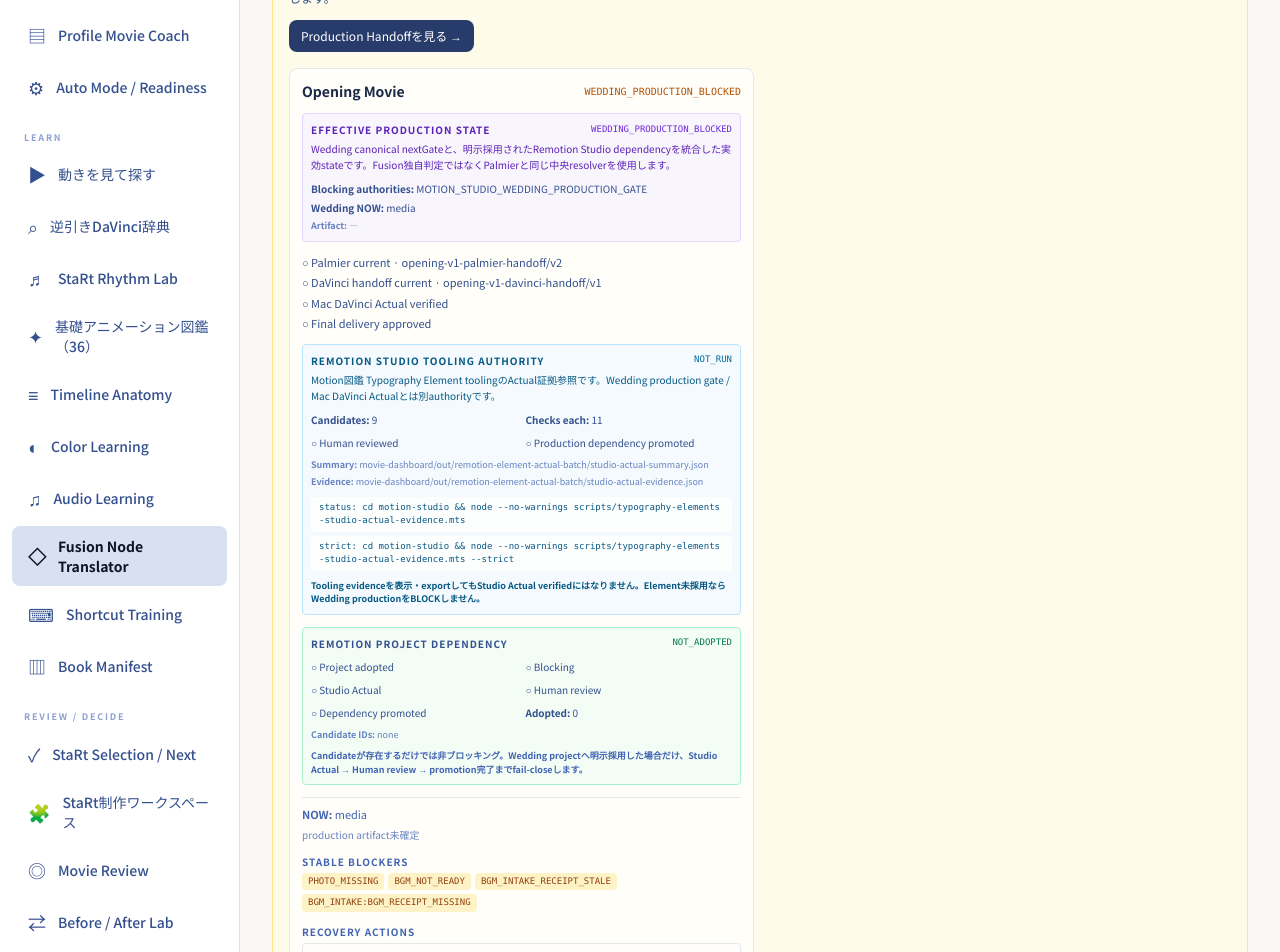
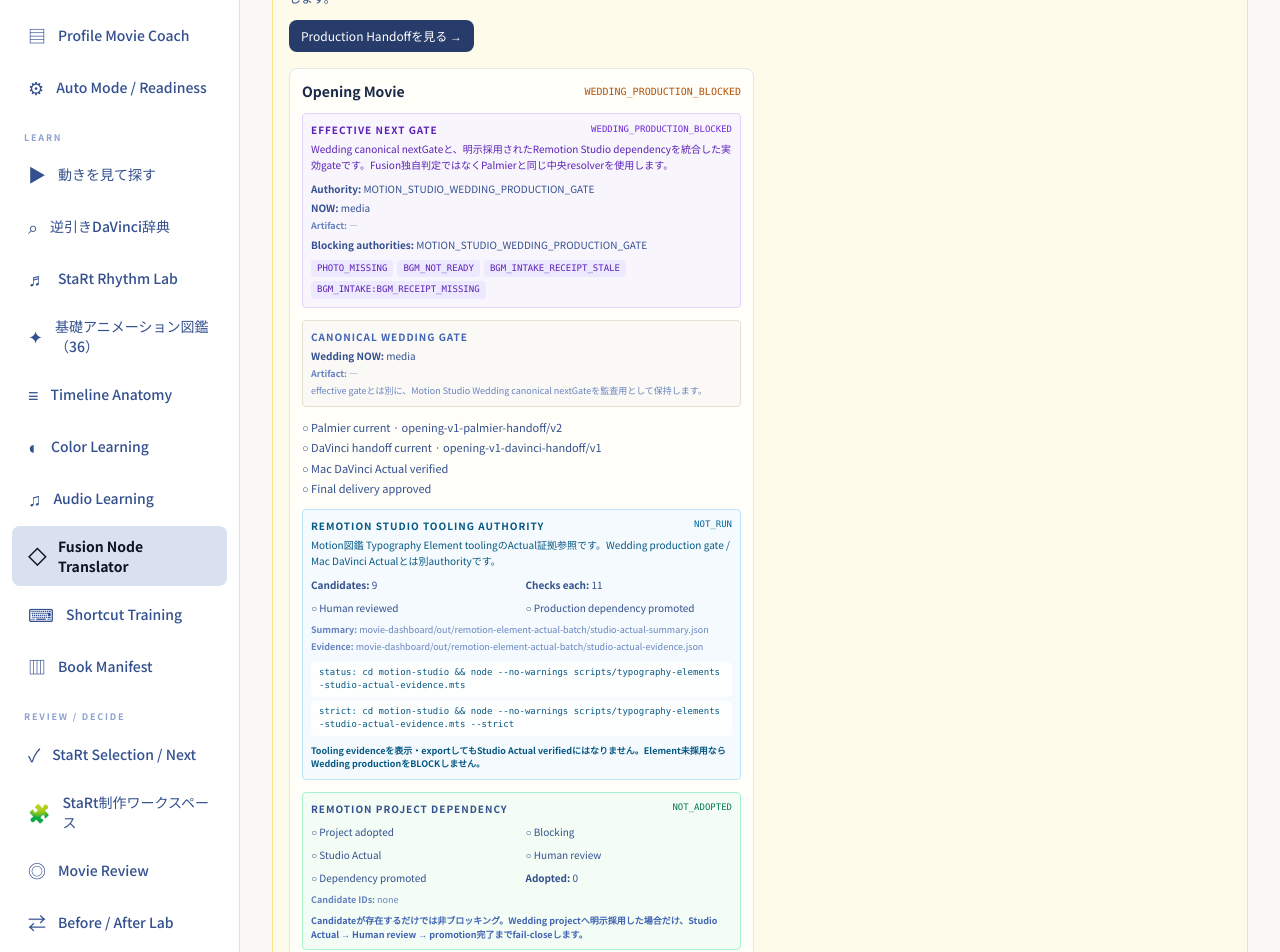
Before and after one commit to m-shogo/wedding-project, a React (Vite) app in the folder movie-dashboard/: page /movie-coach/fusion in a window 1280 px wide. Shown: the part 220-1172 px from the top of the page. Built offline with nearby package versions, Linux system fonts and the light colour scheme.

Commit message:
Movie: render effective next gate in Fusion production UI

```diff
--- a/movie-dashboard/src/pages/FusionNodeTranslator.tsx
+++ b/movie-dashboard/src/pages/FusionNodeTranslator.tsx
@@ -58,6 +58,7 @@ export function FusionNodeTranslator() {
           {productionGate.projects.map((project) => {
             const studio = project.remotionStudioToolingEvidence;
             const dependency = project.remotionStudioToolingDependency;
+            const effectiveNextGate = project.effectiveNextGate;
             return (
             <div key={project.movieId} className="rounded-lg border border-current/15 bg-white/70 dark:bg-navy-800/50 p-3">
               <div className="flex flex-wrap items-center justify-between gap-2">
@@ -67,13 +68,26 @@ export function FusionNodeTranslator() {
 
               <div className="mt-3 rounded border border-violet-200 bg-violet-50/70 p-2 dark:border-violet-800 dark:bg-violet-900/15">
                 <div className="flex flex-wrap items-center justify-between gap-2">
-                  <p className="text-[10px] font-semibold tracking-widest text-violet-800 dark:text-violet-200">EFFECTIVE PRODUCTION STATE</p>
-                  <code className={`text-[9px] ${project.productionReady ? "text-emerald-700 dark:text-emerald-300" : "text-violet-700 dark:text-violet-300"}`}>{project.effectiveProductionState}</code>
+                  <p className="text-[10px] font-semibold tracking-widest text-violet-800 dark:text-violet-200">EFFECTIVE NEXT GATE</p>
+                  <code className={`text-[9px] ${project.productionReady ? "text-emerald-700 dark:text-emerald-300" : "text-violet-700 dark:text-violet-300"}`}>{effectiveNextGate.state}</code>
                 </div>
-                <p className="mt-1 text-[10px] leading-4 text-violet-800 dark:text-violet-200">Wedding canonical nextGateと、明示採用されたRemotion Studio dependencyを統合した実効stateです。Fusion独自判定ではなくPalmierと同じ中央resolverを使用します。</p>
-                <p className="mt-2 text-[10px] text-navy-600 dark:text-navy-200"><strong>Blocking authorities:</strong> {project.blockingAuthorities.length > 0 ? project.blockingAuthorities.join(", ") : "none"}</p>
+                <p className="mt-1 text-[10px] leading-4 text-violet-800 dark:text-violet-200">Wedding canonical nextGateと、明示採用されたRemotion Studio dependencyを統合した実効gateです。Fusion独自判定ではなくPalmierと同じ中央resolverを使用します。</p>
+                <p className="mt-2 text-[10px] text-navy-600 dark:text-navy-200"><strong>Authority:</strong> {effectiveNextGate.authority ?? "none"}</p>
+                <p className="mt-1 text-[10px] text-navy-600 dark:text-navy-200"><strong>NOW:</strong> {effectiveNextGate.stage ?? "PRODUCTION_READY"}</p>
+                <p className="mt-1 break-all text-[9px] text-navy-400"><strong>Artifact:</strong> {effectiveNextGate.artifactPath ?? "—"}</p>
+                <p className="mt-1 text-[10px] text-navy-600 dark:text-navy-200"><strong>Blocking authorities:</strong> {project.blockingAuthorities.length > 0 ? project.blockingAuthorities.join(", ") : "none"}</p>
+                <div className="mt-2 flex flex-wrap gap-1">
+                  {effectiveNextGate.blockerCodes.length > 0 ? effectiveNextGate.blockerCodes.map((code) => (
+                    <code key={code} className="rounded bg-violet-100 px-1.5 py-0.5 text-[9px] text-violet-800 dark:bg-violet-900/30 dark:text-violet-200">{code}</code>
+                  )) : <span className="text-[10px] text-emerald-700">effective blockerなし</span>}
+                </div>
+              </div>
+
+              <div className="mt-3 rounded border border-sand-200 bg-sand-50/70 p-2 dark:border-navy-700 dark:bg-navy-900/20">
+                <p className="text-[10px] font-semibold tracking-widest text-navy-500 dark:text-navy-300">CANONICAL WEDDING GATE</p>
                 <p className="mt-1 text-[10px] text-navy-600 dark:text-navy-200"><strong>Wedding NOW:</strong> {project.nextGate.stage ?? "PRODUCTION_READY"}</p>
                 <p className="mt-1 break-all text-[9px] text-navy-400"><strong>Artifact:</strong> {project.nextGate.artifactPath ?? "—"}</p>
+                <p className="mt-1 text-[9px] text-navy-400">effective gateとは別に、Motion Studio Wedding canonical nextGateを監査用として保持します。</p>
               </div>
 
               <div className="mt-3 grid gap-1 text-[11px] text-navy-600 dark:text-navy-200">
@@ -124,7 +138,11 @@ export function FusionNodeTranslator() {
                       <div key={`${action.kind}-${action.label}`} className="rounded border border-current/10 bg-white/70 p-2 dark:bg-navy-900/20">
                         <div className="flex flex-wrap items-center gap-2">
                           <code className="text-[9px] text-navy-400">{action.kind}</code>
-                          <span className="text-[11px] font-semibold text-navy-700 dark:text-sand-100">{action.label}</span>
+                          {action.kind === "ROUTE" && action.route ? (
+                            <Link to={action.route} className="text-[11px] font-semibold text-navy-700 underline decoration-navy-300 underline-offset-2 dark:text-sand-100">{action.label} →</Link>
+                          ) : (
+                            <span className="text-[11px] font-semibold text-navy-700 dark:text-sand-100">{action.label}</span>
+                          )}
                         </div>
                         <p className="mt-1 text-[10px] leading-4 text-navy-500 dark:text-navy-300">{action.purpose}</p>
                         {action.kind === "COMMAND" && action.command && (
@@ -142,23 +160,23 @@ export function FusionNodeTranslator() {
 
               {!project.productionReady && (
                 <div className="mt-3 border-t border-current/10 pt-2">
-                  <p className="text-[11px] text-navy-500 dark:text-navy-300"><strong>NOW:</strong> {project.nextGate.stage ?? project.overallState}</p>
-                  <p className="mt-1 text-[10px] text-navy-400 break-all">{project.nextGate.artifactPath ?? "production artifact未確定"}</p>
+                  <p className="text-[11px] text-navy-500 dark:text-navy-300"><strong>EFFECTIVE NOW:</strong> {effectiveNextGate.stage ?? project.overallState}</p>
+                  <p className="mt-1 text-[10px] text-navy-400 break-all">{effectiveNextGate.artifactPath ?? "production artifact未確定"}</p>
 
                   <div className="mt-3">
-                    <p className="text-[10px] font-semibold tracking-widest text-navy-500 dark:text-navy-300">STABLE BLOCKERS</p>
+                    <p className="text-[10px] font-semibold tracking-widest text-navy-500 dark:text-navy-300">EFFECTIVE STABLE BLOCKERS</p>
                     <div className="mt-1 flex flex-wrap gap-1">
-                      {project.nextGate.blockerCodes.length > 0 ? project.nextGate.blockerCodes.map((code) => (
+                      {effectiveNextGate.blockerCodes.length > 0 ? effectiveNextGate.blockerCodes.map((code) => (
                         <code key={code} className="rounded bg-amber-100 px-1.5 py-0.5 text-[9px] text-amber-800 dark:bg-amber-900/30 dark:text-amber-200">{code}</code>
                       )) : <span className="text-[10px] text-navy-400">none</span>}
                     </div>
                   </div>
 
                   <div className="mt-3">
-                    <p className="text-[10px] font-semibold tracking-widest text-navy-500 dark:text-navy-300">RECOVERY ACTIONS</p>
+                    <p className="text-[10px] font-semibold tracking-widest text-navy-500 dark:text-navy-300">EFFECTIVE RECOVERY ACTIONS</p>
                     <div className="mt-1 grid gap-2">
-                      {project.nextGate.blockerActions.length > 0 ? project.nextGate.blockerActions.map((action) => (
-                        <div key={action.id} className="rounded border border-current/10 bg-white/70 p-2 dark:bg-navy-900/20">
+                      {effectiveNextGate.blockerActions.length > 0 ? effectiveNextGate.blockerActions.map((action) => (
+                        <div key={`${action.kind}-${action.label}`} className="rounded border border-current/10 bg-white/70 p-2 dark:bg-navy-900/20">
                           <div className="flex flex-wrap items-center gap-2">
                             <code className="text-[9px] text-navy-400">{action.kind}</code>
                             {action.kind === "ROUTE" && action.route ? (
@@ -180,9 +198,9 @@ export function FusionNodeTranslator() {
                   </div>
 
                   <div className="mt-3">
-                    <p className="text-[10px] font-semibold tracking-widest text-navy-500 dark:text-navy-300">CANONICAL RECOVERY</p>
+                    <p className="text-[10px] font-semibold tracking-widest text-navy-500 dark:text-navy-300">EFFECTIVE RECOVERY</p>
                     <ul className="mt-1 grid gap-1 text-[10px] leading-4 text-navy-500 dark:text-navy-300">
-                      {project.nextGate.recovery.length > 0 ? project.nextGate.recovery.map((item) => <li key={item}>• {item}</li>) : <li>• recoveryなし</li>}
+                      {effectiveNextGate.recovery.length > 0 ? effectiveNextGate.recovery.map((item) => <li key={item}>• {item}</li>) : <li>• recoveryなし</li>}
                     </ul>
                   </div>
                 </div>
```
